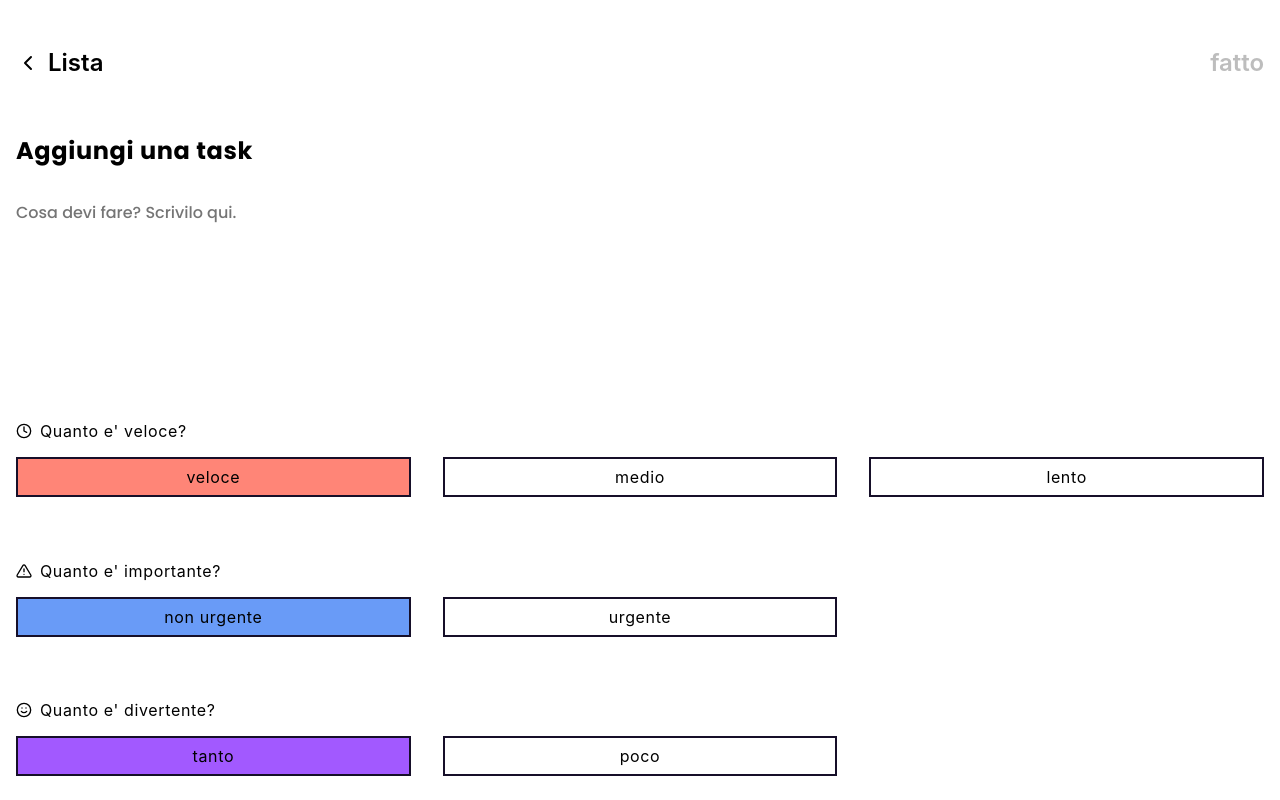
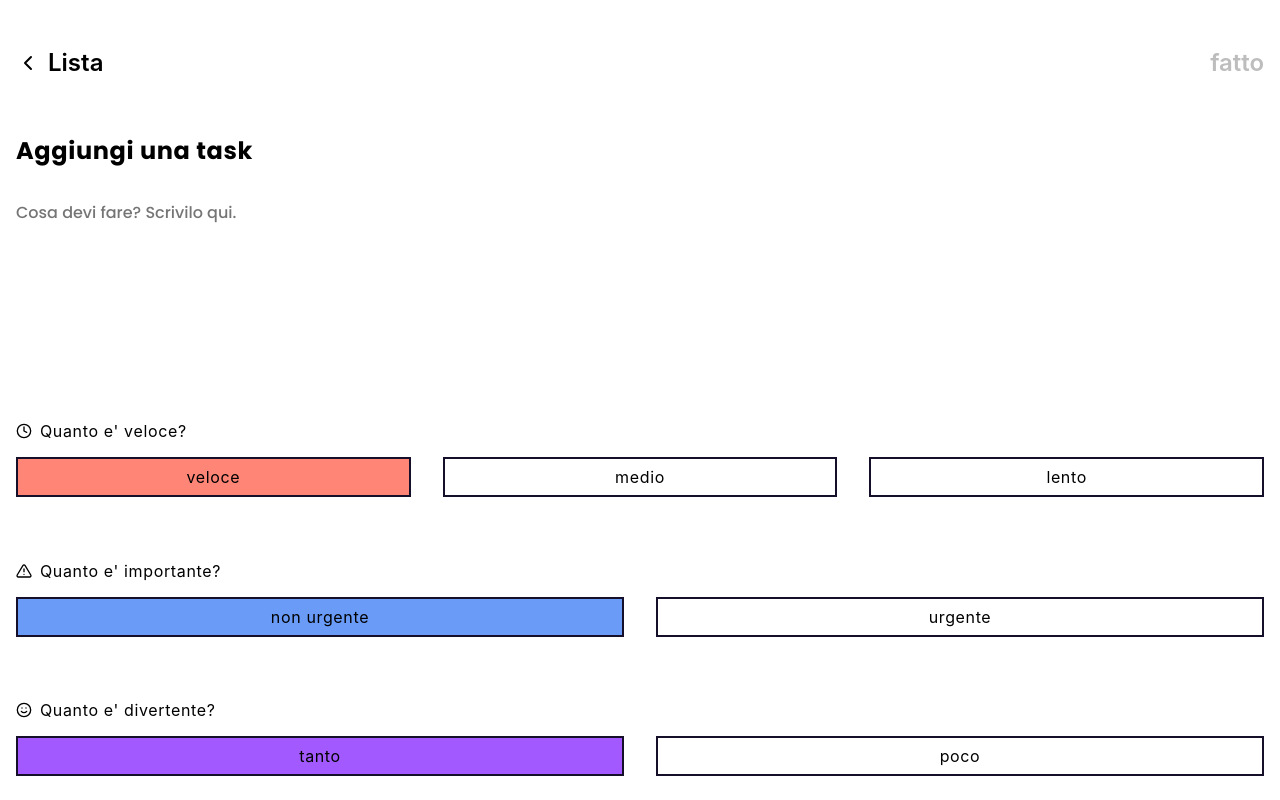
Before and after one commit to MarcoMaz/renato-do-list, a React (Create React App) app: page /add-edit in a window 1280 px wide. Built offline with nearby package versions, Linux system fonts and the light colour scheme.

Commit message:
fix( addEditView ): fix grid

```diff
--- a/src/views/AddEditView/AddEditView.scss
+++ b/src/views/AddEditView/AddEditView.scss
@@ -118,4 +118,11 @@
   &--fun .AddEditTask__choice-radio.-selected {
     background: $heliotrope;
   }
+
+  &--urgency,
+  &--fun {
+    .AddEditTask__choice-radio-wrapper {
+      grid-template-columns: repeat(2, 1fr);
+    }
+  }
 }
```
